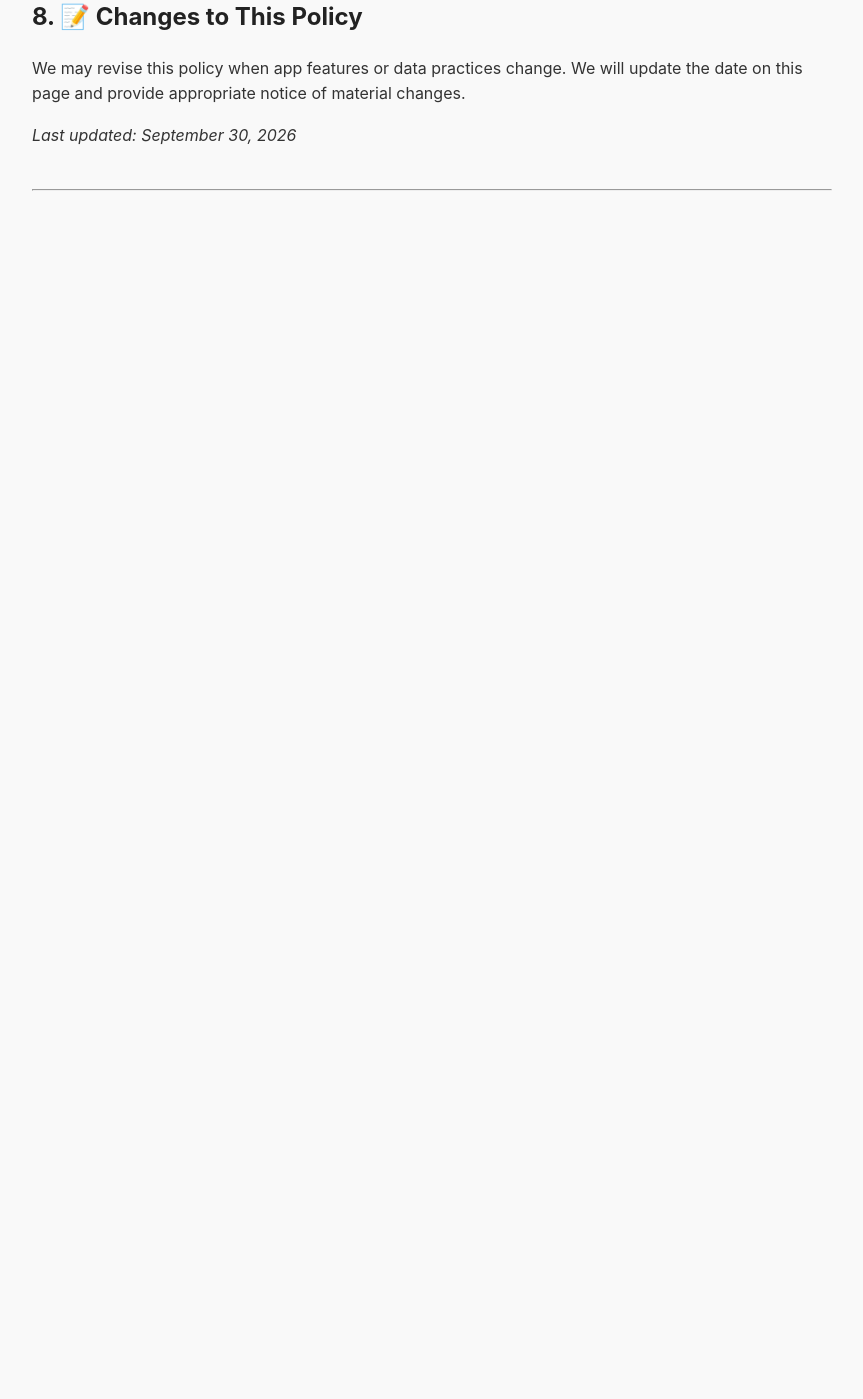
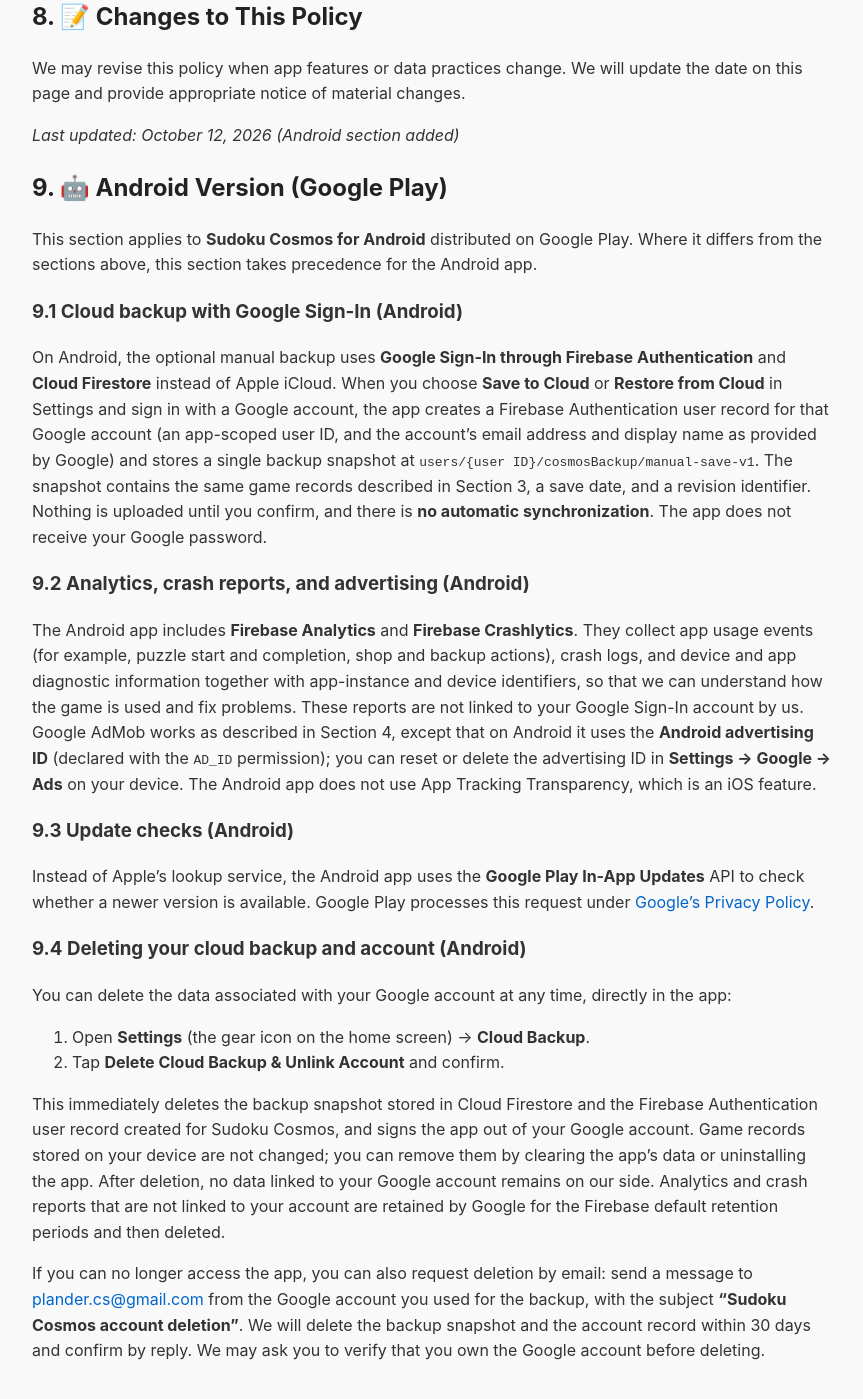
Before and after one commit to CiddiPumpkin/CiddiPumpkin.github.io, a Jekyll site: the page sudoku-cosmos-privacy/index.html, which Jekyll copies as it is, in a window 1280 px wide and 1400 px high, scrolled down 2581 px. Shown: the whole window, without its empty margins (208-1071 px from the left). Built offline with Jekyll 4.4.1, drawn with Linux system fonts in a browser that asks for light colours; before the commit the page ends 2832 px from its top, so only the background shows below that.

Commit message:
docs: 개인정보처리방침에 Android 섹션(클라우드 백업·분석·계정 삭제 안내) 추가
- sudoku-cosmos-privacy/index.html: 9장 Android Version 추가(#android-account-deletion 앵커), 갱신일 2026-10-12

```diff
--- a/sudoku-cosmos-privacy/index.html
+++ b/sudoku-cosmos-privacy/index.html
@@ -82,7 +82,28 @@
 
   <h2>8. 📝 Changes to This Policy</h2>
   <p>We may revise this policy when app features or data practices change. We will update the date on this page and provide appropriate notice of material changes.</p>
-  <p><em>Last updated: September 30, 2026</em></p>
+  <p><em>Last updated: October 12, 2026 (Android section added)</em></p>
+
+  <h2 id="android">9. 🤖 Android Version (Google Play)</h2>
+  <p>This section applies to <strong>Sudoku Cosmos for Android</strong> distributed on Google Play. Where it differs from the sections above, this section takes precedence for the Android app.</p>
+
+  <h3>9.1 Cloud backup with Google Sign-In (Android)</h3>
+  <p>On Android, the optional manual backup uses <strong>Google Sign-In through Firebase Authentication</strong> and <strong>Cloud Firestore</strong> instead of Apple iCloud. When you choose <strong>Save to Cloud</strong> or <strong>Restore from Cloud</strong> in Settings and sign in with a Google account, the app creates a Firebase Authentication user record for that Google account (an app-scoped user ID, and the account’s email address and display name as provided by Google) and stores a single backup snapshot at <code>users/{user ID}/cosmosBackup/manual-save-v1</code>. The snapshot contains the same game records described in Section 3, a save date, and a revision identifier. Nothing is uploaded until you confirm, and there is <strong>no automatic synchronization</strong>. The app does not receive your Google password.</p>
+
+  <h3>9.2 Analytics, crash reports, and advertising (Android)</h3>
+  <p>The Android app includes <strong>Firebase Analytics</strong> and <strong>Firebase Crashlytics</strong>. They collect app usage events (for example, puzzle start and completion, shop and backup actions), crash logs, and device and app diagnostic information together with app-instance and device identifiers, so that we can understand how the game is used and fix problems. These reports are not linked to your Google Sign-In account by us. Google AdMob works as described in Section 4, except that on Android it uses the <strong>Android advertising ID</strong> (declared with the <code>AD_ID</code> permission); you can reset or delete the advertising ID in <strong>Settings → Google → Ads</strong> on your device. The Android app does not use App Tracking Transparency, which is an iOS feature.</p>
+
+  <h3>9.3 Update checks (Android)</h3>
+  <p>Instead of Apple’s lookup service, the Android app uses the <strong>Google Play In-App Updates</strong> API to check whether a newer version is available. Google Play processes this request under <a href="https://policies.google.com/privacy">Google’s Privacy Policy</a>.</p>
+
+  <h3 id="android-account-deletion">9.4 Deleting your cloud backup and account (Android)</h3>
+  <p>You can delete the data associated with your Google account at any time, directly in the app:</p>
+  <ol>
+    <li>Open <strong>Settings</strong> (the gear icon on the home screen) → <strong>Cloud Backup</strong>.</li>
+    <li>Tap <strong>Delete Cloud Backup &amp; Unlink Account</strong> and confirm.</li>
+  </ol>
+  <p>This immediately deletes the backup snapshot stored in Cloud Firestore and the Firebase Authentication user record created for Sudoku Cosmos, and signs the app out of your Google account. Game records stored on your device are not changed; you can remove them by clearing the app’s data or uninstalling the app. After deletion, no data linked to your Google account remains on our side. Analytics and crash reports that are not linked to your account are retained by Google for the Firebase default retention periods and then deleted.</p>
+  <p>If you can no longer access the app, you can also request deletion by email: send a message to <a href="mailto:plander.cs@gmail.com">plander.cs@gmail.com</a> from the Google account you used for the backup, with the subject <strong>“Sudoku Cosmos account deletion”</strong>. We will delete the backup snapshot and the account record within 30 days and confirm by reply. We may ask you to verify that you own the Google account before deleting.</p>
 
   <hr />
 </body>
```
